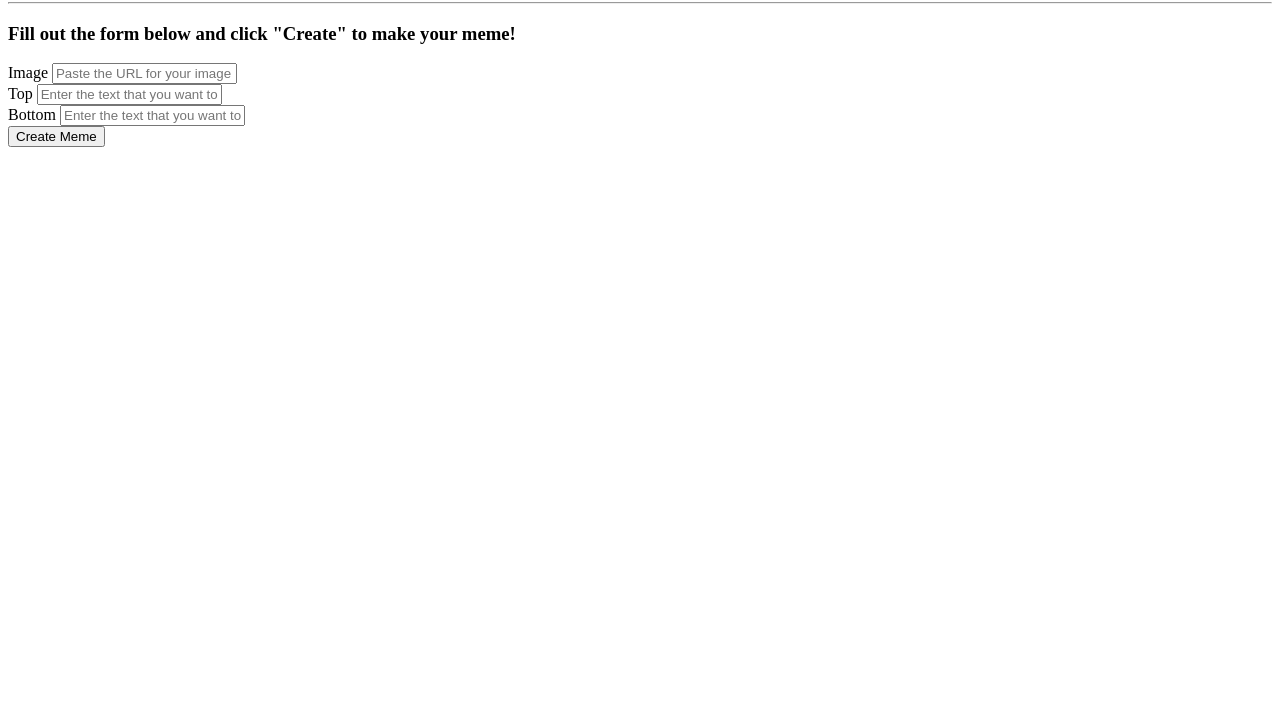
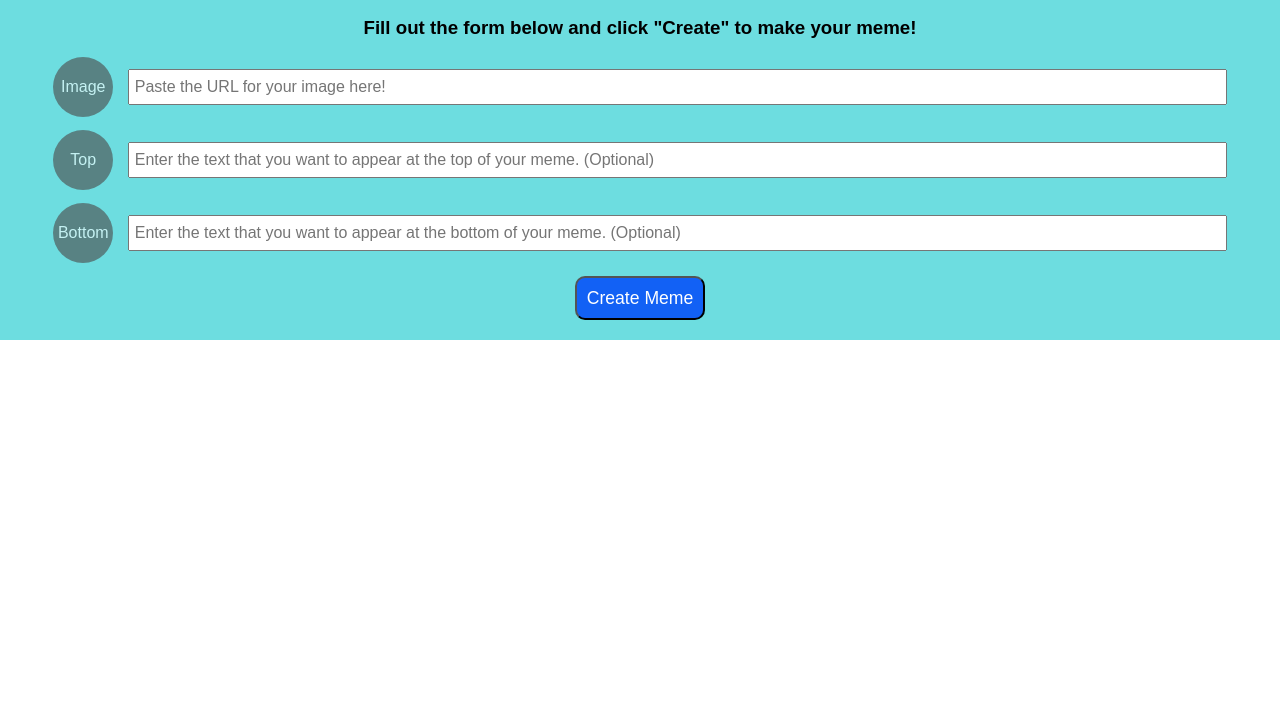
Before and after one commit to SKaplan01/meme-generator, a plain HTML site: page index.html in a window 1280 px wide. Shown: the part 78-800 px from the top of the page. Drawn offline with Linux system fonts and the light colour scheme; the site is published under a folder, as on GitHub Pages, so addresses that start at the root find nothing.

Commit message:
changed file paths

```diff
--- a/index.html
+++ b/index.html
@@ -5,9 +5,9 @@
   <meta name="viewport" content="width=device-width, initial-scale=1.0">
   <meta http-equiv="X-UA-Compatible" content="ie=edge">
   <title>MemeGenerator</title>
-  <script src="/script.js"></script>
-  <link rel="stylesheet" href="/normalize.css">
-  <link rel="stylesheet" href="/style.css">
+  <script src="js/script.js"></script>
+  <link rel="stylesheet" href="css/normalize.css">
+  <link rel="stylesheet" href="css/style.css">
   <link href="//fonts.googleapis.com/css?family=Do+Hyeon" rel="stylesheet">
 </head>
 <body>
```
Also changed, not shown: css/normalize.css (renamed from normalize.css), css/style.css (renamed from style.css), js/script.js (renamed from script.js).
